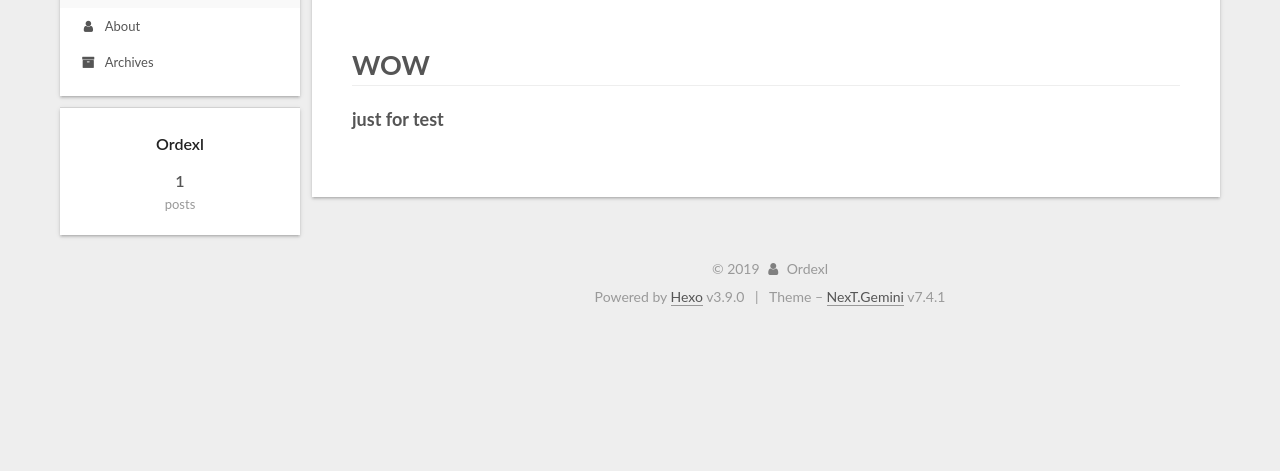
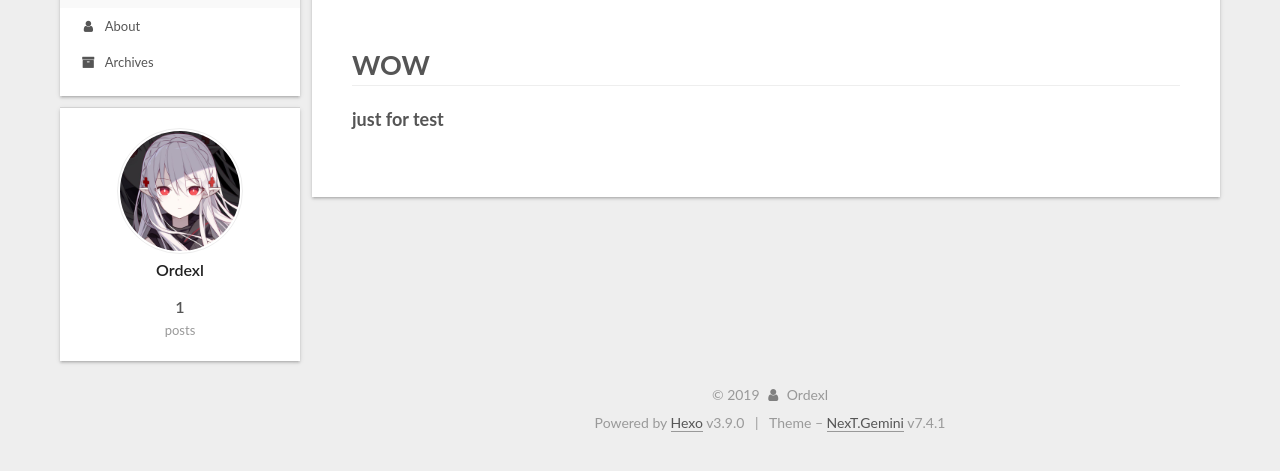
Before and after one commit to Ordexl/ordexl.github.io, a plain HTML site: page index.html in a window 1280 px wide. Shown: the part 129-600 px from the top of the page. Drawn offline with Linux system fonts and the light colour scheme.

Commit message:
Site updated: 2019-10-07 11:15:03

```diff
--- a/css/main.css
+++ b/css/main.css
@@ -1129,6 +1129,7 @@ pre .javascript .function {
   margin: 0 auto;
   max-width: 120px;
   padding: 2px;
+  border-radius: 50%;
 }
 .site-author-name {
   color: #222;
@@ -1156,7 +1157,7 @@ pre .javascript .function {
 }
 .links-of-author a::before,
 .links-of-author span.exturl::before {
-  background: #86feff;
+  background: #140513;
   border-radius: 50%;
   content: ' ';
   display: inline-block;
--- a/index.html
+++ b/index.html
@@ -206,7 +206,7 @@
     <span hidden itemprop="author" itemscope itemtype="http://schema.org/Person">
       <meta itemprop="name" content="Ordexl">
       <meta itemprop="description" content="">
-      <meta itemprop="image" content="/images/avatar.gif">
+      <meta itemprop="image" content="/images/avator.jpg">
     </span>
 
     <span hidden itemprop="publisher" itemscope itemtype="http://schema.org/Organization">
@@ -305,6 +305,9 @@
 
       <div class="site-overview-wrap sidebar-panel">
         <div class="site-author motion-element" itemprop="author" itemscope itemtype="http://schema.org/Person">
+    <img class="site-author-image" itemprop="image"
+      src="/images/avator.jpg"
+      alt="Ordexl">
   <p class="site-author-name" itemprop="name">Ordexl</p>
   <div class="site-description" itemprop="description"></div>
 </div>
```
Also changed, not shown: 2019/10/06/Test/index.html (+4 -1 lines), about/index.html (+3 -0 lines), archives/2019/10/index.html (+3 -0 lines), archives/2019/index.html (+3 -0 lines), archives/index.html (+3 -0 lines).
